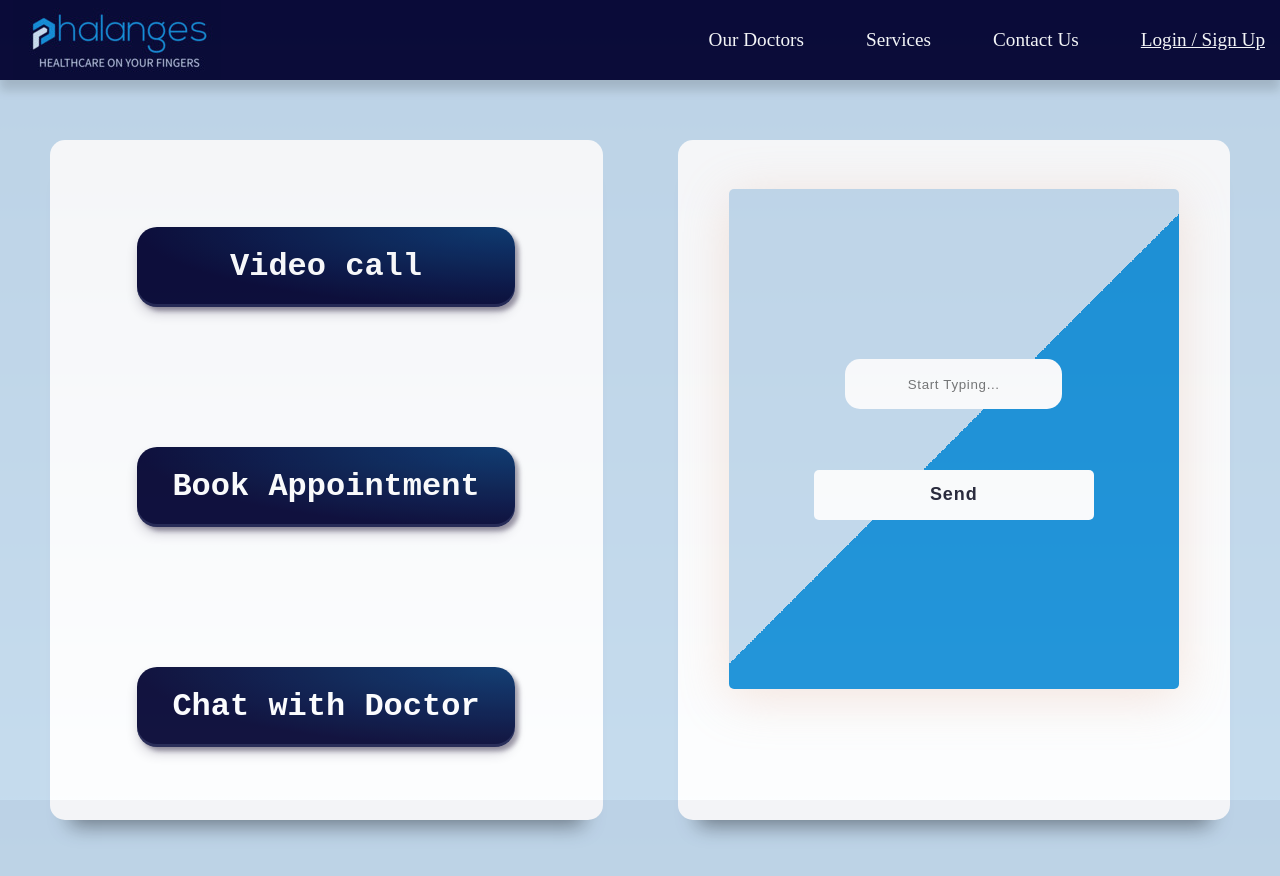
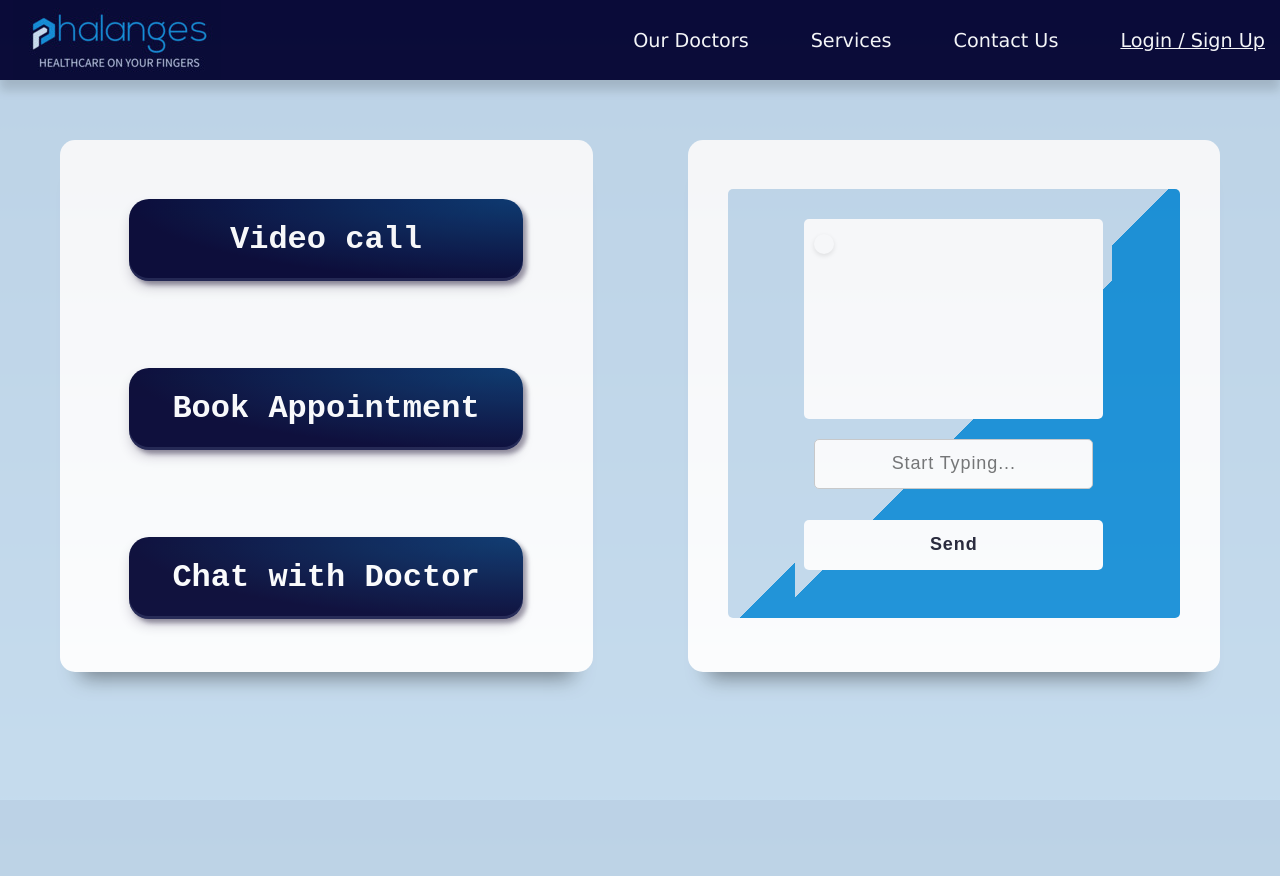
Before and after one commit to VedikaSingh1/Phalanges_Bolt, a React (Create React App) app: page /patient in a window 1280 px wide. Shown: the top 876 px of the page. Built offline with nearby package versions, Linux system fonts and the light colour scheme; no server answers.

Commit message:
Chatbox UI

```diff
--- a/src/App.css
+++ b/src/App.css
@@ -2,7 +2,7 @@
   --off-white: #ffffff;
   --h1-font-size: 2.5em;
   --h1-font-weight: bold;
-  --p-font-size: x-large;
+  --p-font-size: large;
 }
 
 .section-dark {
--- a/src/components/Sections/Patient/chatbot.css
+++ b/src/components/Sections/Patient/chatbot.css
@@ -1,5 +1,98 @@
+body {
+  font-family: "Lucida Sans", "Lucida Sans Regular", "Lucida Grande",
+    "Lucida Sans Unicode", Geneva, Verdana, sans-serif;
+  margin: 0;
+  padding: 0;
+  background-color: #f2f2f2;
+}
+
+form {
+  font-family: "Lucida Sans", "Lucida Sans Regular", "Lucida Grande",
+    "Lucida Sans Unicode", Geneva, Verdana, sans-serif;
+  font-size: large;
+  width: 70%;
+  border-radius: 5px;
+  padding: 2%;
+  display: flex;
+  flex-direction: column;
+  margin: 0 auto;
+}
+
+.chatbot-container {
+  max-width: 550px;
+  max-height: 95%;
+  margin: 2% auto;
+  border-radius: 5px;
+  background-image: linear-gradient(-225deg, #c6dcee 50%, #1c93da 50%);
+  overflow: hidden;
+}
+
+.messages {
+  margin-top: -20%;
+  height: 200px; /* Increased height for better visibility of messages */
+  width: 100%;
+  background-color: #ffffff;
+  border-radius: 5px;
+  display: flex;
+  flex-direction: column;
+  align-items: flex-start;
+  padding: 10px;
+  overflow-y: auto; /* Added overflow-y for scrolling if messages exceed container height */
+}
+
 .message {
-  background-color: black;
-  height: 20px;
-  width: 20px;
+  max-width: 70%;
+  background-color: #fff;
+  border-radius: 10px;
+  padding: 10px;
+  margin: 5px 0;
+  box-shadow: 0 2px 5px rgba(0, 0, 0, 0.1);
 }
+
+input {
+  width: calc(100% - 20px); /* Adjusted width for better responsiveness */
+  padding: 10px;
+  margin-top: 20px;
+  margin-bottom: 10px;
+  border: 1px solid #ccc;
+  border-radius: 5px;
+  outline: none;
+  font-size: large;
+}
+
+input:hover {
+  border: 1px solid #000;
+  box-shadow: 0 2px 5px rgba(0, 0, 0, 0.1);
+  transform: scale(1.02);
+}
+
+button {
+  margin-bottom: 30px;
+  font-weight: bold;
+  font-size: large;
+  width: 100%; /* Full width button */
+  padding: 10px;
+  background: #fff;
+  border: none;
+  border-radius: 5px;
+  outline: none;
+  cursor: pointer;
+  text-align: center;
+  transition: all 0.2s linear;
+  letter-spacing: 0.05em;
+}
+
+button:hover {
+  transform: translateY(3px);
+  box-shadow: none;
+  animation: ani9 0.4s ease-in-out infinite alternate;
+}
+
+@keyframes ani9 {
+  0% {
+    transform: translateY(3px);
+  }
+  100% {
+    transform: translateY(5px);
+  }
+}
--- a/src/components/Sections/Patient/chatbot.js
+++ b/src/components/Sections/Patient/chatbot.js
@@ -26,12 +26,15 @@ const Chatbot = () => {
   // Function to receive a message from the Rasa backend
   const receiveMessage = async () => {
     // Fetch data using "GET" from the same API
-    const response = await fetch("https://cb12-136-233-9-98.ngrok-free.app", {
-      method: "GET",
-      headers: {
-        "Content-Type": "application/json",
-      },
-    });
+    const response = await fetch(
+      "https://phalanges-bolt.onrender.com/doctor/getall",
+      {
+        method: "GET",
+        headers: {
+          "Content-Type": "application/json",
+        },
+      }
+    );
 
     // Parse the response and update the messages state
     const data = await response.json();
@@ -58,16 +61,16 @@ const Chatbot = () => {
   // Function to render the chatbot messages
   const renderMessages = () => {
     return messages.map((message, index) => (
-      <div key={index}>
+      <div className="message" key={index}>
         <p>{message.text}</p>
       </div>
     ));
   };
 
   return (
-    <div>
-      <div className="messages">{renderMessages()}</div>
+    <div className="chatbot-container">
       <form onSubmit={handleSubmit}>
+        <div className="messages">{renderMessages()}</div>
         <input
           type="text"
           placeholder="Start Typing..."
--- a/src/components/Sections/Patient/patient.css
+++ b/src/components/Sections/Patient/patient.css
@@ -14,18 +14,22 @@ body {
 }
 
 .box-1 {
+  height: 70%;
+  width: auto;
   display: grid;
   grid-template-rows: repeat(3, 1fr);
-  grid-gap: 10%;
-  margin: 40px 30px;
-  padding: 40px;
+  grid-gap: 1%;
+  margin: 40px 40px;
+  padding: 20px;
+  padding-top: 10px;
   background-color: white;
   border-radius: 15px;
   box-shadow: rgba(0, 0, 0, 0.45) 0px 25px 20px -20px;
   text-align: center;
 }
 .box-2 {
-  margin: 40px 30px;
+  height: 70%;
+  margin: 40px 40px;
   padding: 40px;
   background-color: white;
   border-radius: 15px;
--- a/src/components/Sections/login.css
+++ b/src/components/Sections/login.css
@@ -25,7 +25,6 @@ form {
   height: auto;
   border-radius: 5px;
   margin: 2% auto;
-  box-shadow: 0 9px 50px hsla(20, 67%, 75%, 0.31);
   padding: 2%;
   background-image: linear-gradient(-225deg, #c6dcee 50%, #1c93da 50%);
   display: flex;
```
